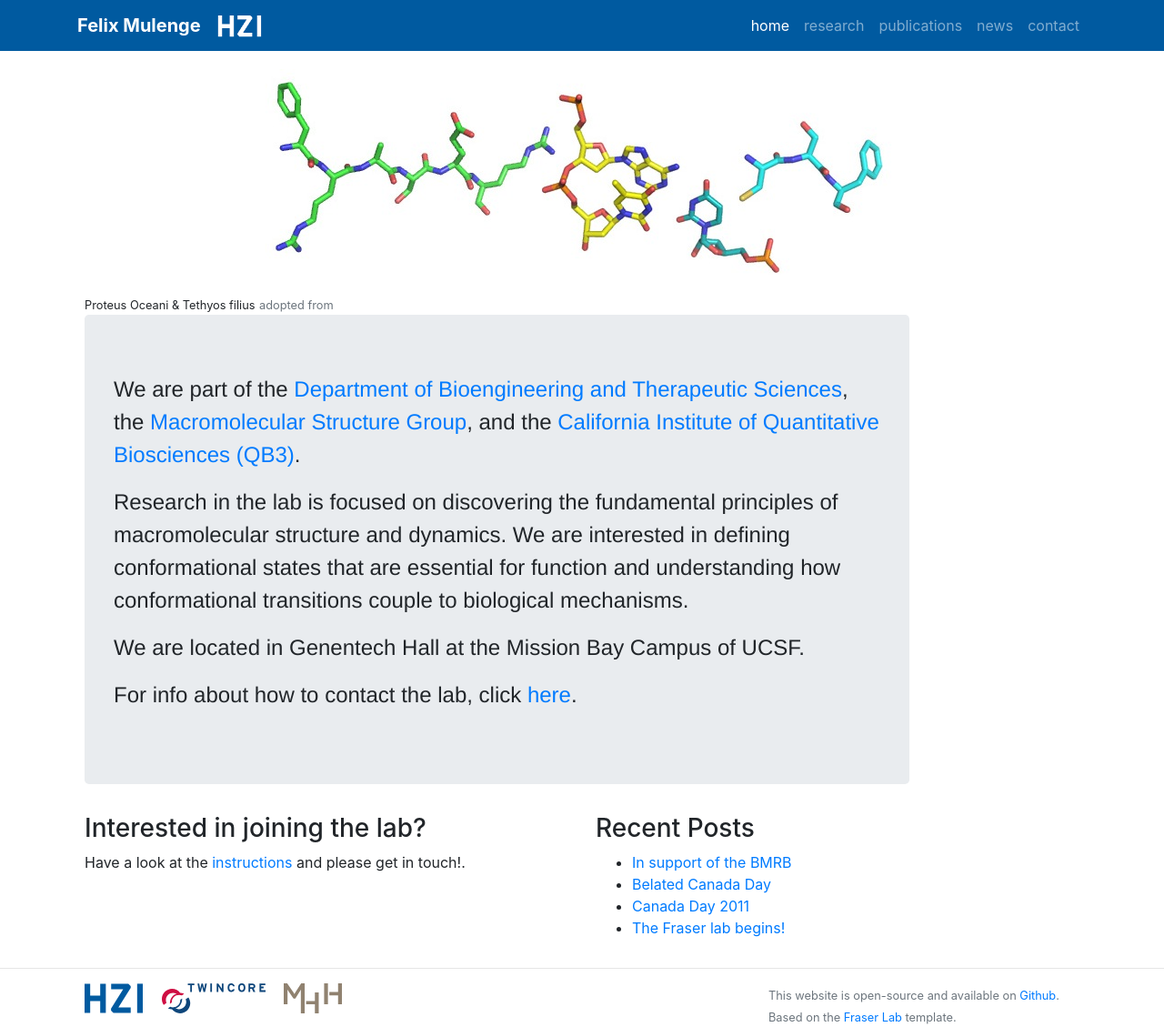
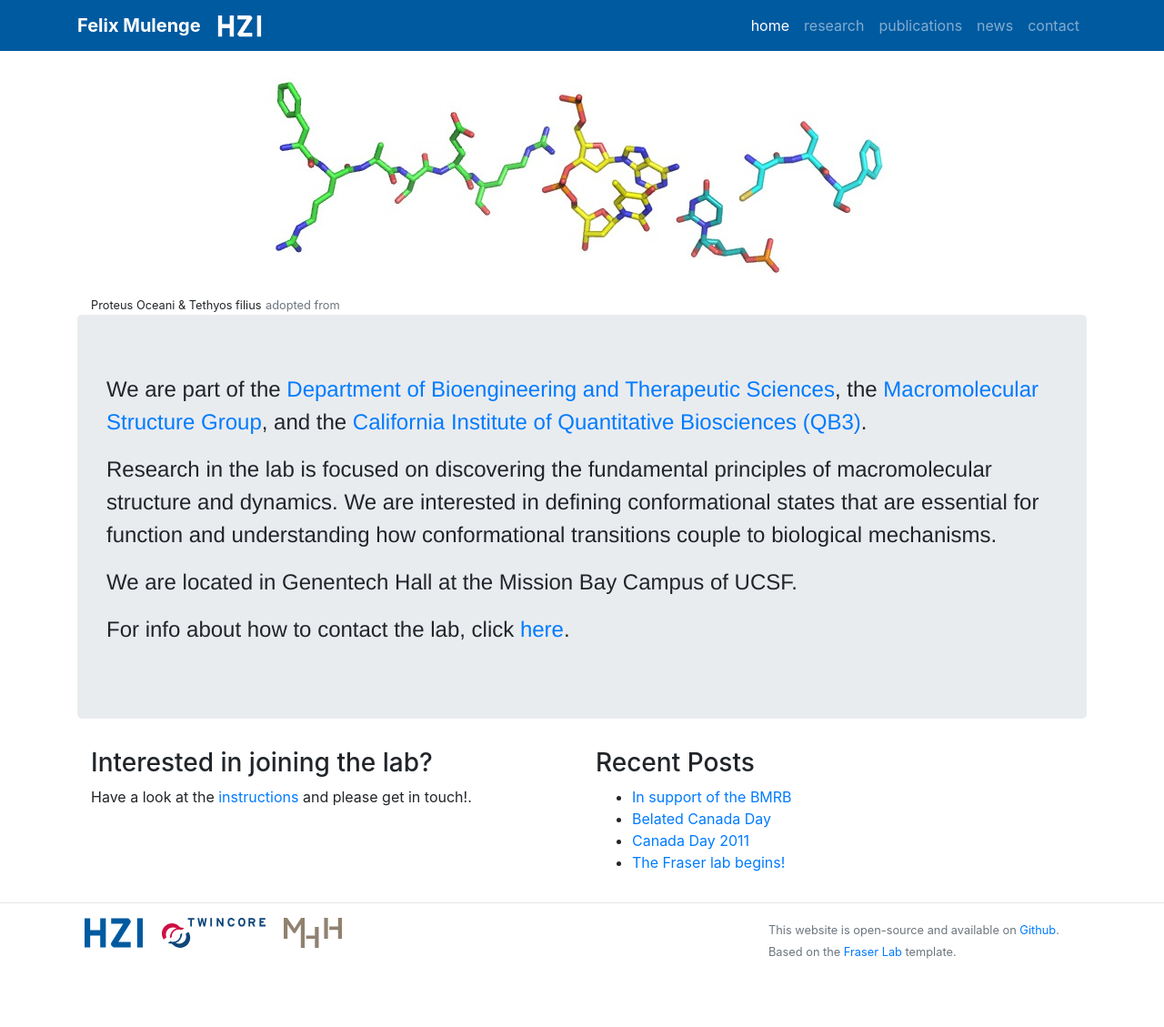
Before and after one commit to fmulenge/fmulenge.github.io, a Jekyll site: the page built from index.md, in a window 1280 px wide. Shown: the whole page at 91% size. Built offline with Jekyll 4.4.1, drawn with Linux system fonts in a browser that asks for light colours; after the commit the page ends 1057 px from its top, so only the background shows below that.

Commit message:
Update home.html

```diff
--- a/_layouts/home.html
+++ b/_layouts/home.html
@@ -1,9 +1,9 @@
 {% include header.html %}
-<div class="container px-2 max-width: 100%">
+<div class="container">
     <img class="img-fluid mx-auto d-block" src="/static/img/logo/jf_aa_logo.jpg" alt="Fraser at UCSF, in molecular form">
     <small>Proteus Oceani & Tethyos filius</small> <small class="text-muted">adopted from </small>
     <div class="row">
-        <div class="col-md-10">
+        <div class="col-md-15">
     	    <div class="jumbotron">
         	    {{ content }}
             </div>
```
